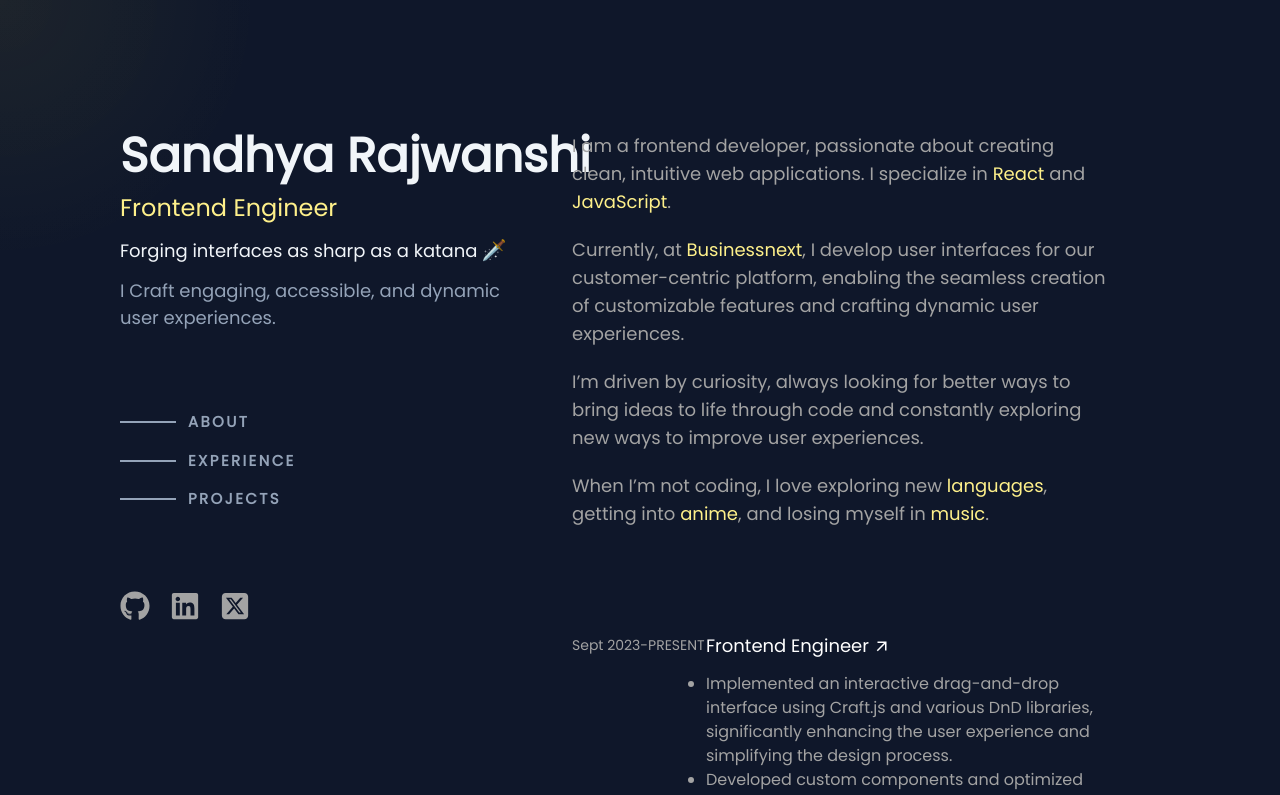
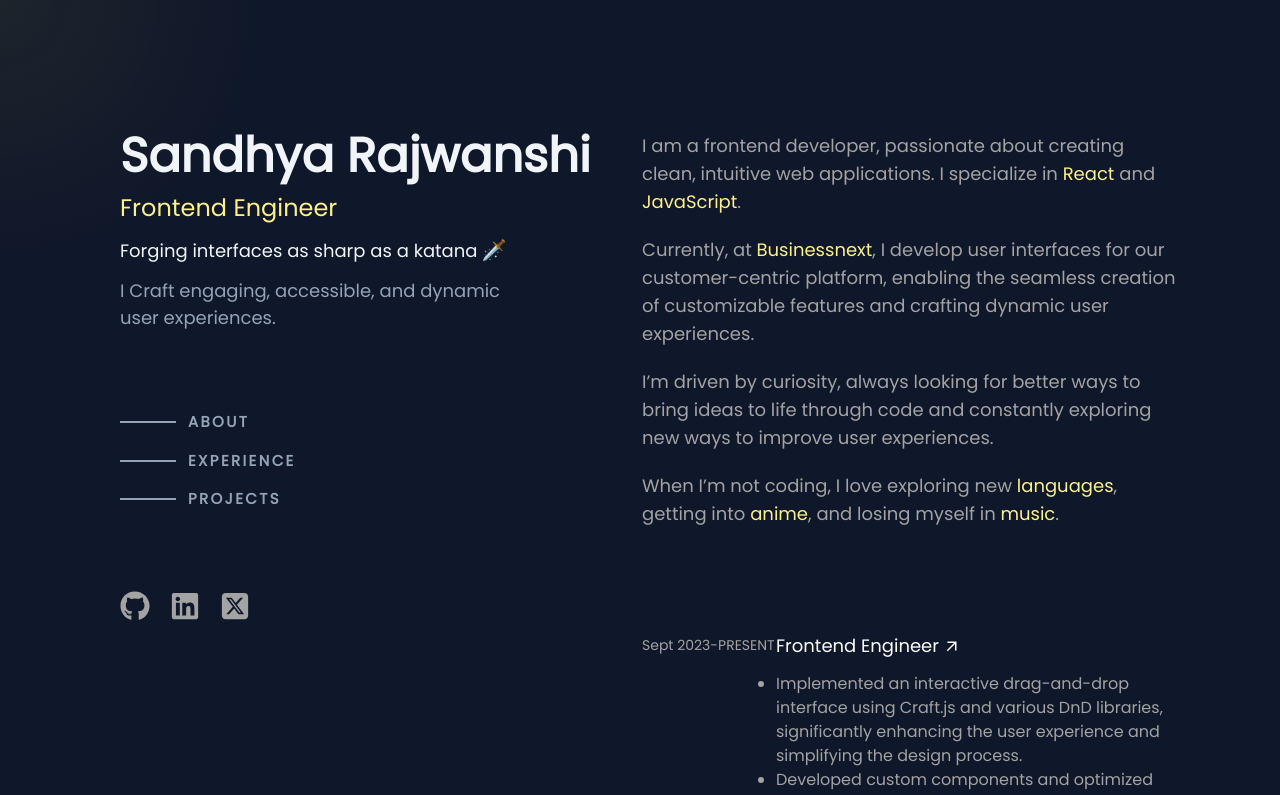
Before and after one commit to SandhyaR1007/sandhya-dev, a Next.js app: page / in a window 1280 px wide. Shown: the top 795 px of the page. Built offline with nearby package versions, Linux system fonts and the light colour scheme.

Commit message:
fix: main component on small screen

```diff
--- a/components/MainComponent.tsx
+++ b/components/MainComponent.tsx
@@ -10,7 +10,7 @@ import { socials } from "./utils";
 
 const MainComponent = () => {
   return (
-    <main className="lg:w-[60%] relative lg:left-[200px] flex flex-col gap-16">
+    <main className="lg:w-[60%] relative lg:left-[270px] flex flex-col gap-16">
       <About />
 
       <Experience />
```
